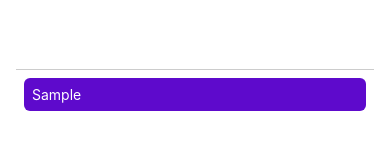
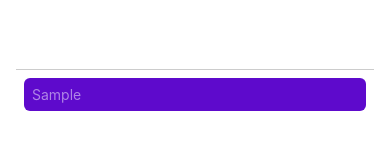
Before and after one commit to Sandip1447/React-Basics, a React Native app: screen / in a window 390 px wide. Both pictures are taken after typing "Sample" into the empty fields and a click on the button "ADD GOAL". Shown: the part 197-346 px from the top of the page. Built offline with nearby package versions, Linux system fonts and the light colour scheme.

Commit message:
Adding some styles

```diff
--- a/components/GoalItem.js
+++ b/components/GoalItem.js
@@ -2,11 +2,17 @@
 
 function GoalItem(props) {
   return (
-    <Pressable onPress={props.onDeleteItem.bind(this, props.id)}>
-      <View style={styles.goalItem}>
+    <View style={styles.goalItem}>
+      <Pressable
+        android_ripple={{
+          color: "#2c0a58",
+        }}
+        onPress={props.onDeleteItem.bind(this, props.id)}
+        style={(pressed) => pressed && styles.pressedItem}
+      >
         <Text style={styles.goalText}>{props.text}</Text>
-      </View>
-    </Pressable>
+      </Pressable>
+    </View>
   );
 }
 
@@ -15,11 +21,14 @@
 const styles = StyleSheet.create({
   goalItem: {
     margin: 8,
-    padding: 8,
     backgroundColor: "#5e0acc",
     borderRadius: 6,
   },
+  pressedItem: {
+    opacity: 0.5,
+  },
   goalText: {
     color: "white",
+    padding: 8,
   },
 });
```
